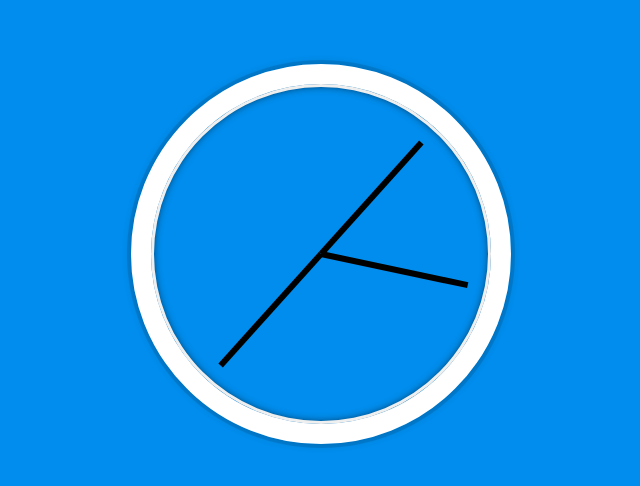
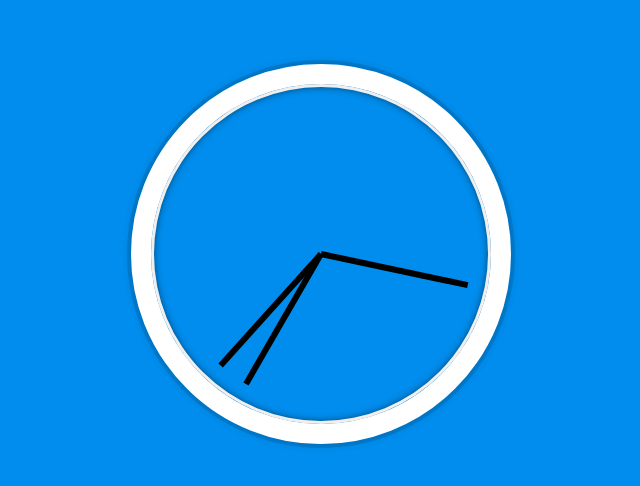
Before and after one commit to Awadje/Javascript-30, a plain HTML site: page 02 - JS and CSS Clock/index-START.html in a window 1280 px wide. Shown: the part 146-632 px from the top of the page, without its empty margins (319-959 px from the left). Drawn offline with Linux system fonts and the light colour scheme.

Commit message:
Completed day 2 of 30 days of javascript: JS and CSS Clock

```diff
--- a/02 - JS and CSS Clock/index-START.html
+++ b/02 - JS and CSS Clock/index-START.html
@@ -74,19 +74,19 @@
   <script>
 
     const hourHand = document.querySelector('.hour-hand');
-    const minHand = document.querySelector('.min-hand');
+    const minsHand = document.querySelector('.min-hand');
     const secondHand = document.querySelector('.second-hand');
 
 
     function setDate() {
       const now = new Date()
       const hours = now.getHours();
-      const hoursDegrees = ((hours / 60) * 360) + 90;
+      const hoursDegrees = ((hours / 12) * 360) + 90;
       hourHand.style.transform = `rotate(${hoursDegrees}deg)`;
 
       const minutes = now.getMinutes();
       const minutesDegrees = ((minutes / 60) * 360) + 90;
-      minHand.style.transform = `rotate(${minutesDegrees}deg)`;
+      minsHand.style.transform = `rotate(${minutesDegrees}deg)`;
 
       const seconds = now.getSeconds();
       const secondsDegrees = ((seconds / 60) * 360) + 90;
```
